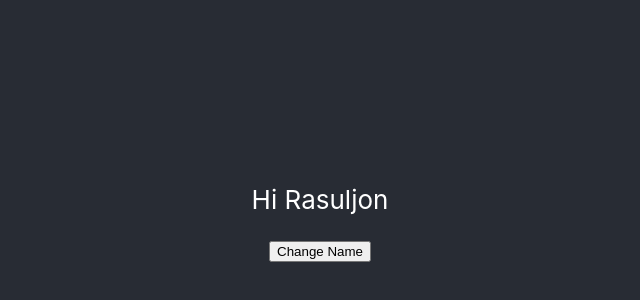
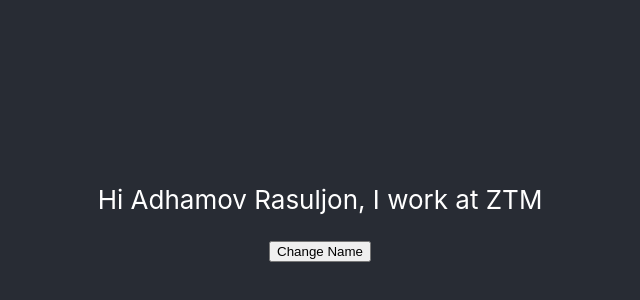
Before and after one commit to rasuljonadhamov/monster-rolodex, a React (Create React App) app: page / in a window 1280 px wide. Shown: the part 190-490 px from the top of the page, without its empty margins (320-960 px from the left). Built offline with nearby package versions, Linux system fonts and the light colour scheme.

Commit message:
using setState

```diff
--- a/src/App.js
+++ b/src/App.js
@@ -6,7 +6,8 @@
     super();
 
     this.state = {
-      name: "Rasuljon",
+      name: { firsName: "Rasuljon", lastName: "Adhamov" },
+      company: "ZTM",
     };
   }
 
@@ -14,11 +15,20 @@
     return (
       <div className="App">
         <header className="App-header">
-
           <p>
-            Hi {this.state.name}
+            Hi {this.state.name.lastName} {this.state.name.firsName}, I work at{" "}
+            {this.state.company}
           </p>
-          <button>Change Name</button>
+          <button
+            onClick={() => {
+              this.setState({
+                name: { firsName: "Ro'zimuhammad", lastName: "Adhamov" },
+                company: "WhiteLine",
+              });
+            }}
+          >
+            Change Name
+          </button>
         </header>
       </div>
     );
```
